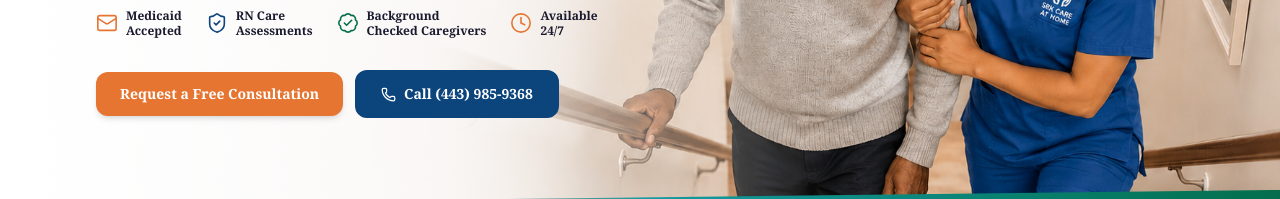
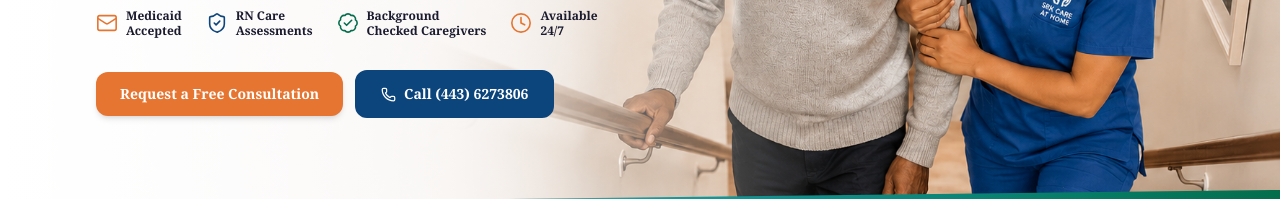
Before and after one commit to BryanPeterJohnson/Srkch, a Next.js app: page /about in a window 1280 px wide. Shown: the part 362-561 px from the top of the page. Built offline with nearby package versions, Linux system fonts and the light colour scheme.

Commit message:
Updated Services  + About number  16/7/2026

```diff
--- a/app/about/page.tsx
+++ b/app/about/page.tsx
@@ -347,11 +347,11 @@ export default function AboutPage() {
                     Request a Free Consultation
                   </Link>
                   <Link
-                    href="tel:+14439859368"
+                    href="tel:+14436273806"
                     className="font-display inline-flex items-center gap-2 px-6 py-3 bg-[#0C447C] border-2 border-[#0C447C] hover:bg-[#046e4c] hover:border-[#046e4c] text-white font-bold rounded-xl transition-all text-sm cursor-pointer"
                   >
                     <Phone size={15} />
-                    Call (443) 985-9368
+                    Call (443) 6273806
                   </Link>
                 </div>
               </div>
@@ -829,10 +829,10 @@ export default function AboutPage() {
               Not sure where to start? Call us anytime.
             </p>
             <a
-              href="tel:4439859368"
+              href="tel:4436273806"
               className="text-[#046e4c] font-bold text-sm font-display"
             >
-              (443) 985-9368
+              (443) 6273806
             </a>
           </div>
         </div>
--- a/app/services/page.tsx
+++ b/app/services/page.tsx
@@ -102,7 +102,7 @@ export default function ServicesPage() {
         </button>
 <button className="inline-flex items-center gap-2 px-5 py-2.5 bg-[#0C447C] border-2 border-[#0C447C] hover:bg-[#046e4c] hover:border-[#046e4c] text-white font-bold rounded-xl transition-all text-sm font-display">
   <Phone className="w-3 h-3" />
-  Call (443) 985-9368
+  Call (443) 6273806
 </button>
       </div>
       <div className="grid grid-cols-2 md:grid-cols-4 gap-3 pt-5 border-t border-slate-200">
```
